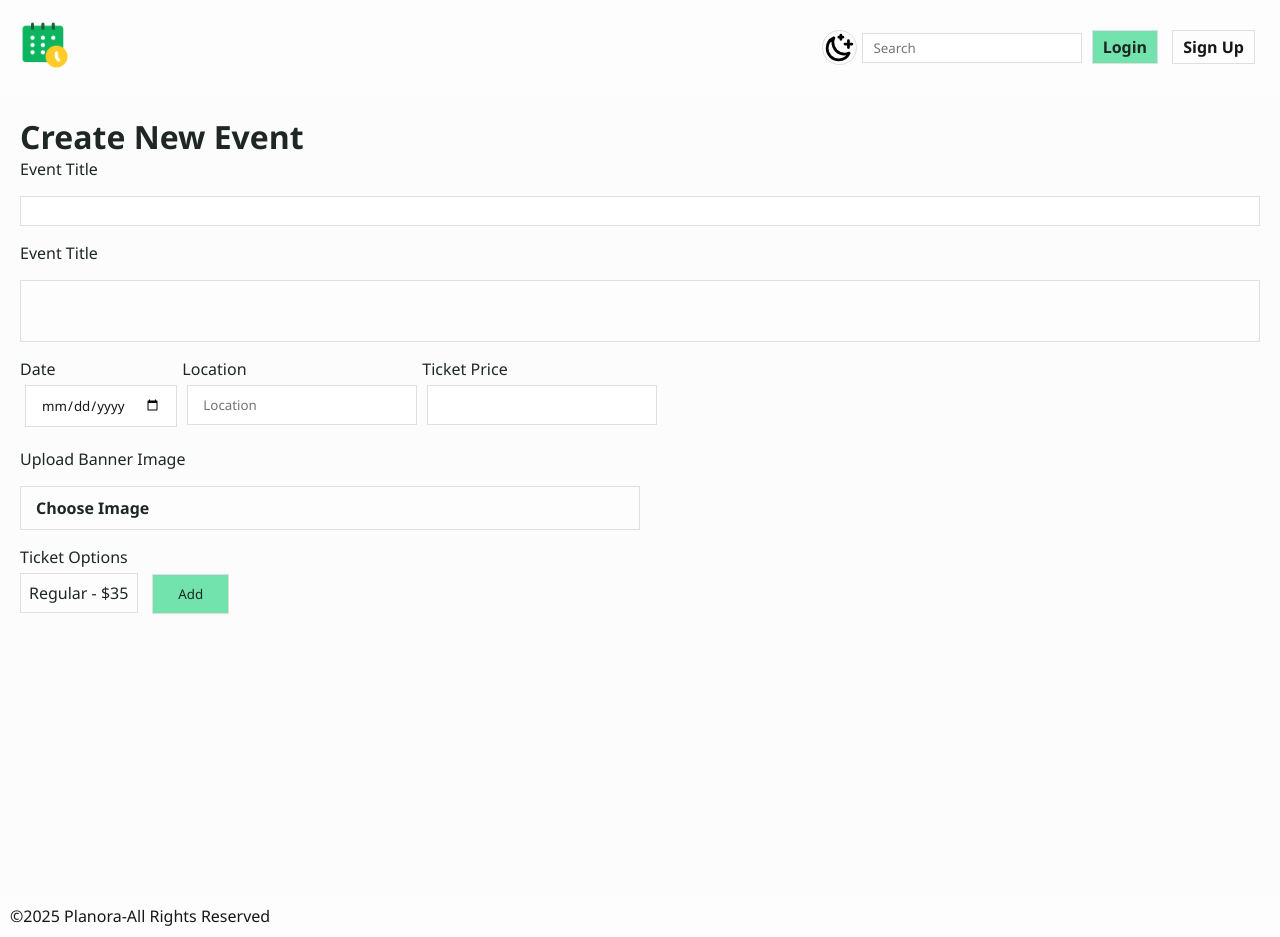
After one commit to Faculty-of-Computing/planora, a Flask app: page /create in a window 1280 px wide. The commit adds this page. Run offline with Flask 3, Linux system fonts and the light colour scheme.

Commit message:
Finshed task: [Building event creation page]

```diff
--- a/pages.py
+++ b/pages.py
@@ -16,3 +16,8 @@ def test():
 @pages.route("/home")
 def home():
     return render_template("home.html")
+
+
+@pages.route("/create")
+def create():
+    return render_template("create.html")
--- a/static/css/home.css
+++ b/static/css/home.css
@@ -5,6 +5,7 @@
   font-family: "Segoe UI", Tahoma, Geneva, Verdana, sans-serif;
   box-sizing: border-box;
 }
+/* Global styling */
 html,
 body {
   min-height: 100vh;
@@ -13,6 +14,28 @@ a {
   text-decoration: none;
   color: black;
 }
+form {
+  display: flex;
+  flex-direction: column;
+  gap: 1rem;
+}
+textarea,
+select {
+  all: unset;
+  appearance: none; /*Removes custom OS styling*/
+  background: #fdfdfd;
+  border: none;
+  padding: 0.5rem;
+  font-family: inherit;
+  color: inherit;
+  background-color: #fdfdfd;
+  resize: none; /* for textarea */
+}
+.dark select,
+.dark textarea {
+  background-color: #242424;
+}
+
 img {
   width: 100%;
   height: auto;
@@ -54,6 +77,12 @@ input {
 .btn {
   padding: 10px 15px;
   font-weight: 600;
+}
+.flex {
+  display: flex;
+}
+.column {
+  flex-direction: column;
 }
 /* Utility classes for dark mode */
 .dark .background {
@@ -115,6 +144,7 @@ nav {
 
 main {
   padding: 20px;
+  height: 100vh;
 }
 .featured-container {
   display: flex;
@@ -163,6 +193,7 @@ main {
   align-items: last baseline;
   padding: 10px;
 }
+
 .showcase-title {
   font-weight: 600;
   font-size: 1.5rem;
@@ -176,6 +207,21 @@ main {
 }
 footer {
   padding: 10px;
+}
+/* Custom styling for create.html */
+/* class for selection field for ticket options */
+.ticket-options {
+  width: 100%;
+}
+.ticket-options select {
+  margin: 5px 0;
+}
+label.upload-field {
+  width: 50%;
+}
+.ticket-options button {
+  padding: 10px 25px;
+  margin: 0 10px;
 }
 @media (max-width: 576px) {
   .featured-container {
@@ -195,6 +241,9 @@ footer {
   }
   .menu-icon {
     width: 30px;
+  }
+  #create.mobile-menu .container {
+    height: 10rem;
   }
   .mobile-menu .container input {
     padding: 10px 15px;
@@ -229,4 +278,7 @@ footer {
   .close-icon img {
     width: 30px;
   }
+  .search-field-container {
+    flex-wrap: wrap;
+  }
 }
--- /dev/null
+++ b/templates/create.html
@@ -0,0 +1,95 @@
+{% extends "base.html" %}
+
+{% block title %}
+Planora — Event Management System
+{%endblock %}
+
+{% block head %}
+<link rel="stylesheet" href="{{url_for('static', filename='css/home.css')}}" />
+{% endblock %}
+
+{%block body%}
+  <nav class="secondary">
+        <div class="logo">
+            <img src="{{url_for('static', filename='/images/planora.png')}}" alt="">
+        </div>
+        <div class="menu">
+            <div class="theme-toggler border">
+                <img src="{{url_for('static', filename='images/icons/moon-stars-svgrepo-com.svg')}}" alt="">
+            </div>
+            <div class="container">
+                <input type="text" class="border foreground" placeholder="Search">
+                <a href="#" class="btn primary primary-foreground border">Login</a>
+                <a href="#" class="btn secondary border foreground">Sign Up</a>
+            </div>
+        </div>
+        <!-- Mobile Menu -->
+        <div class="mobile-menu" id="create">
+            <div class="theme-toggler border">
+                <img src="{{url_for('static', filename='images/icons/moon-stars-svgrepo-com.svg')}}" alt="">
+            </div>
+            <!-- Hamburger icon -->
+            <div class="menu-icon">
+                <img src="{{url_for('static', filename='images/icons/menu-dark.svg')}}" alt="">
+            </div>
+            <div class="container background">
+                <!-- Close icon -->
+                <div class="close-icon">
+                    <img src="{{url_for('static', filename='images/icons/close-dark.svg')}}" alt="">
+                </div>
+                <a href="#" class="btn primary primary-foreground border">Login</a>
+                <a href="#" class="btn secondary border foreground">Sign Up</a>
+            </div>
+        </div>
+    </nav>
+    <main class="background">
+        <h1 class="primary-foreground">Create New Event</h1>
+        <form>
+            <label for="event-title" class="primary-foreground">Event Title</label>
+            <input type="text" id="event-title" class="foreground border">
+            <label for="description" class="primary-foreground">Event Title</label>
+            <textarea name="" id="description" class="foreground border"></textarea>
+            <!-- Search Field  -->
+            <div class="search-field-container flex">
+                <div class="date-field flex column">
+                    <label for="date" class="primary-foreground">Date</label>
+                    <input id="date" class="border foreground" type="date" placeholder="Search by title">
+                </div>
+                <div class="location-field flex column">
+                    <label for="location" class="primary-foreground">Location</label>
+                    <input type="text" id="location" class="border foreground" placeholder="Location">
+                </div>
+                <div class="ticket-price-field flex column">
+                    <label for="ticket-price" class="primary-foreground">Ticket Price</label>
+                    <input type="text" class="border foreground">
+                </div>
+            </div>
+            <label class="primary-foreground">Upload Banner Image</label>
+            <input type="file" name="" id="upload" class="foreground border" hidden>
+            <label for="upload" class="btn secondary upload-field primary-foreground border">Choose Image</label>
+            <div class="ticket-options-container">
+                <label for="ticket-opt" class="primary-foreground">Ticket Options</label>
+                <div class="ticket-options">
+                    <select name="" id="" class="foreground border primary-foreground">
+                        <option value="1">Regular - $35</option>
+                        <option value="2">VIP - $50</option>
+                        <option value="3">VVIP - $70</option>
+                    </select>
+                    <button class="add primary primary-foreground border">Add</button>
+                </div>
+            </div>
+    </main>
+    <footer class="secondary">
+        <p class="foreground">&copy;2025 Planora-All Rights Reserved</p>
+    </footer>
+ <script>
+  const urls = {
+    sun: "{{ url_for('static', filename='images/icons/sun-svgrepo-com.svg') }}",
+    moon: "{{ url_for('static', filename='images/icons/moon-stars-svgrepo-com.svg') }}",
+    closeDark: "{{ url_for('static', filename='images/icons/close-dark.svg') }}",
+    closeLight: "{{ url_for('static', filename='images/icons/close-light.svg') }}",
+    menuDark: "{{ url_for('static', filename='images/icons/menu-dark.svg') }}",
+    menuLight: "{{ url_for('static', filename='images/icons/menu-light.svg') }}"
+  };
+</script>
+    <script src="{{url_for('static', filename ='/js/index.js')}}"></script>{%endblock%}
```
